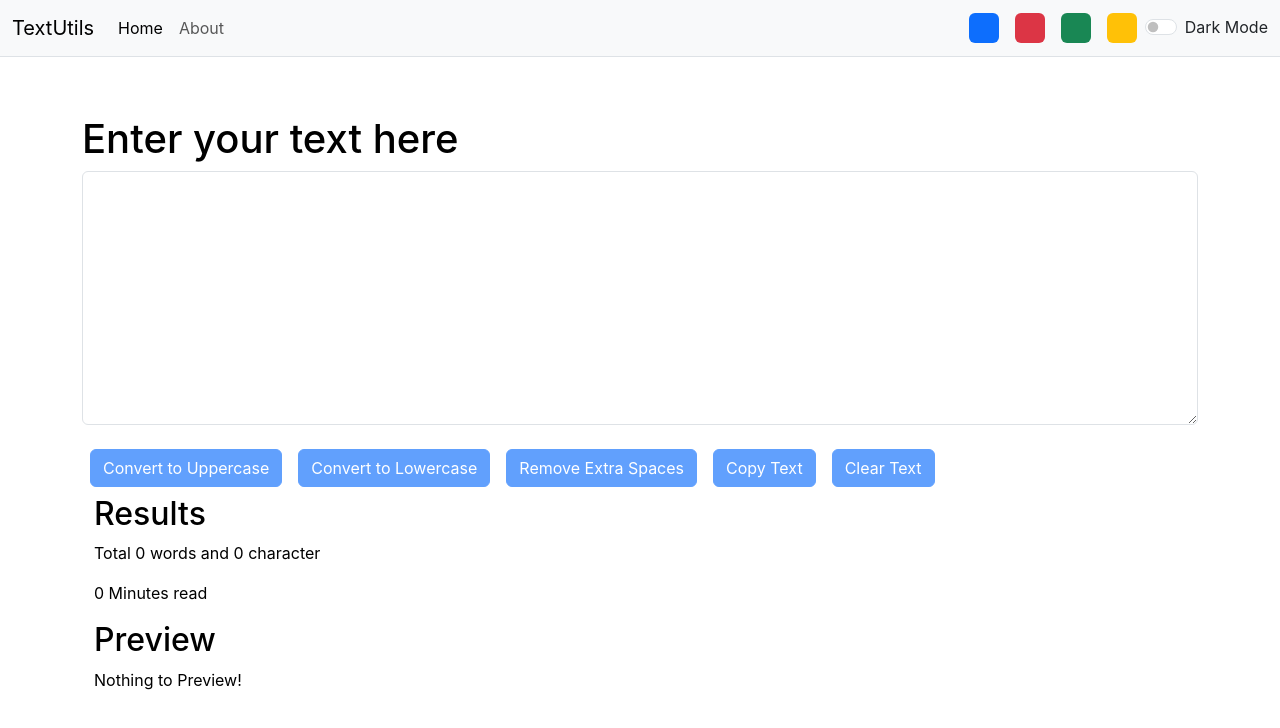
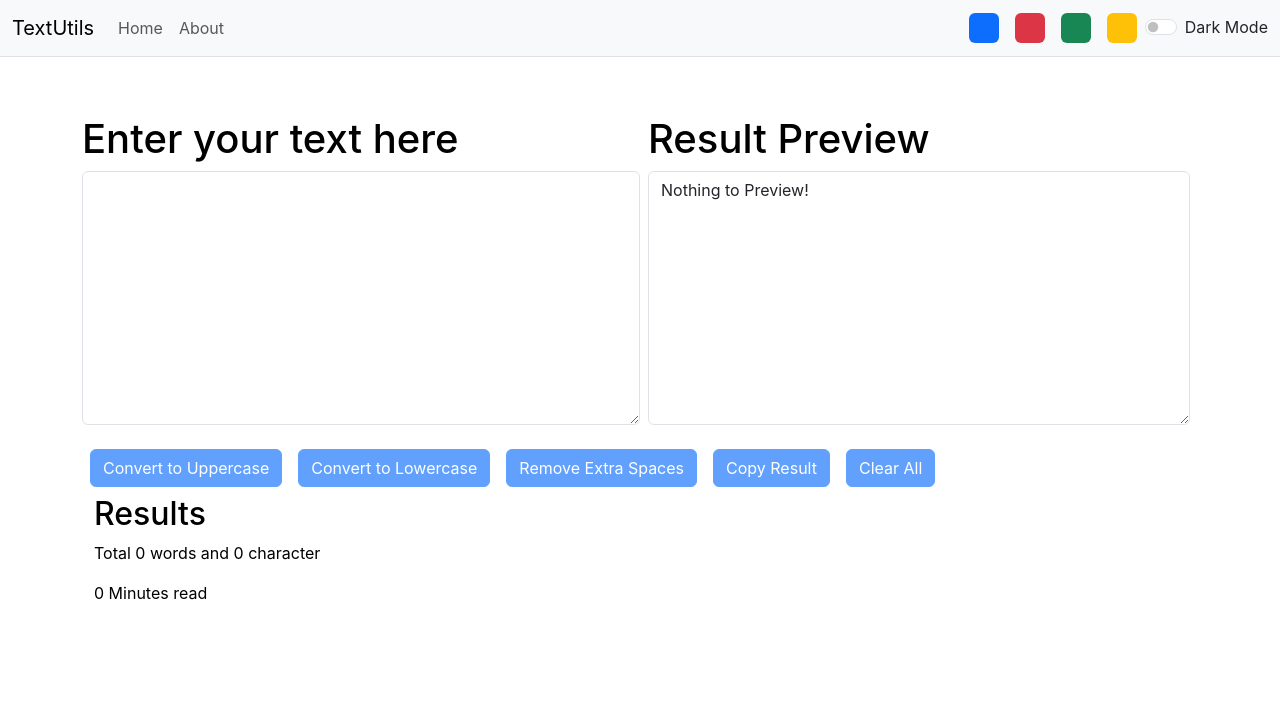
Before and after one commit to argha-paul-2002/TextUtils-App-React, a React (Create React App) app: page / in a window 1280 px wide. Shown: the top 728 px of the page. Built offline with nearby package versions, Linux system fonts and the light colour scheme.

Commit message:
Design changed

```diff
--- a/src/components/Navbar.js
+++ b/src/components/Navbar.js
@@ -19,7 +19,7 @@ return (
       <div className="collapse navbar-collapse" id="navbarSupportedContent">
         <ul className="navbar-nav me-auto mb-2 mb-lg-0">
           <li className="nav-item">
-            <Link className="nav-link active" aria-current="page" to="/">
+            <Link className="nav-link" aria-current="page" to="/">
               Home
             </Link>
           </li>
--- a/src/components/TextForm.js
+++ b/src/components/TextForm.js
@@ -4,26 +4,27 @@ export default function TextForm(props) {
 const handleUpClick = () => {
     // console.log("Uppercase was clicked");
     let newText = text.toUpperCase();
-    setText(newText);
+    setResult(newText);
     props.showAlert("Coverted to Uppercase","success");
 };
 
 const handleLowerClick = () => {
       let newText = text.toLowerCase();
-      setText(newText);
+      setResult(newText);
       props.showAlert("Coverted to Lowercase","success");
   };
 
 const handleCopy = () => {
-    let text = document.getElementById("myBox");
-    text.select();
-    navigator.clipboard.writeText(text.value);
-    document.getSelection().removeAllRanges();
+    // let text = document.getElementById("myResult");
+    // text.select();
+    navigator.clipboard.writeText(result);
+    // document.getSelection().removeAllRanges();
     props.showAlert("Text copied to clipboard","success");
    };
 
 const clearClick = () => {
   setText("");
+  setResult("");
   props.showAlert("Text cleared","success");
   };
 
@@ -33,31 +34,43 @@ setText(event.target.value);
 
 const handleExtraSpaces = () =>{
   let newText = text.split(/[ ]+/);
-  setText(newText.join(" "))
+  setResult(newText.join(" "))
   props.showAlert("Extra space removed","success");
 }
 
 const [text, setText] = useState("");
+const [result, setResult] = useState("")
 
 return (
 <div style={{color: props.mode === 'dark'?'white':'black'}}>
-  <h1 className="my-2">{props.heading}</h1>
-  <div className="mb-3">
-    <textarea className="form-control" value={text} onChange={handleOnChange} style={{backgroundColor: props.mode === 'dark'?'#c5c5c5':'white'}} id="myBox" cols="30" rows="10">
-    </textarea>
+  <div className="d-flex" style={{width: '100%'}}>
+    <div style={{width: '50%'}}>
+      <h1 className="my-2">{props.heading}</h1>
+      <div className="mb-3">
+        <textarea className="form-control" value={text} onChange={handleOnChange} style={{backgroundColor: props.mode === 'dark'?'#c5c5c5':'white'}} id="myBox" cols="30" rows="10">
+        </textarea>
+      </div>
+    </div>
+    <div style={{width: '50%'}}>
+      <h1 className="my-2 mx-2">Result Preview</h1>
+      <div className="mb-3 mx-2">
+        <textarea className="form-control" readOnly value={result.length > 0?result:'Nothing to Preview!'}  style={{backgroundColor: props.mode === 'dark'?'#c5c5c5':'white'}} id="myResult" cols="10" rows="10">
+        </textarea>
+      </div>
+    </div>
   </div>
   <button disabled={text.length===0} className="btn btn-primary mx-2 my-2" onClick={handleUpClick}>Convert to Uppercase</button>
   <button disabled={text.length===0} className="btn btn-primary mx-2 my-2" onClick={handleLowerClick}>Convert to Lowercase</button>
   <button disabled={text.length===0} className="btn btn-primary mx-2 my-2" onClick={handleExtraSpaces}>Remove Extra Spaces</button>
-  <button disabled={text.length===0} className="btn btn-primary mx-2 my-2" onClick={handleCopy}>Copy Text</button>
-  <button disabled={text.length===0} className="btn btn-primary mx-2 my-2" onClick={clearClick}>Clear Text</button>
+  <button disabled={text.length===0} className="btn btn-primary mx-2 my-2" onClick={handleCopy}>Copy Result</button>
+  <button disabled={text.length===0} className="btn btn-primary mx-2 my-2" onClick={clearClick}>Clear All</button>
 
   <div className="container">
     <h2>Results</h2>
-    <p>Total {text.split(" ").filter((element)=>{return element.length!==0}).length} words and {text.length} character</p>
+    <p>Total {text.split(/\s+/).filter((element)=>{return element.length!==0}).length} words and {text.length} character</p>
     <p>{0.08 * text.split(" ").filter((element)=>{return element.length!==0}).length} Minutes read</p>
-    <h2>Preview</h2>
-    <p>{text.length > 0?text:'Nothing to Preview!'}</p>
+    {/* <h2>Preview</h2>
+    <p>{text.length > 0?text:'Nothing to Preview!'}</p> */}
   </div>
 </div>
 );
```
